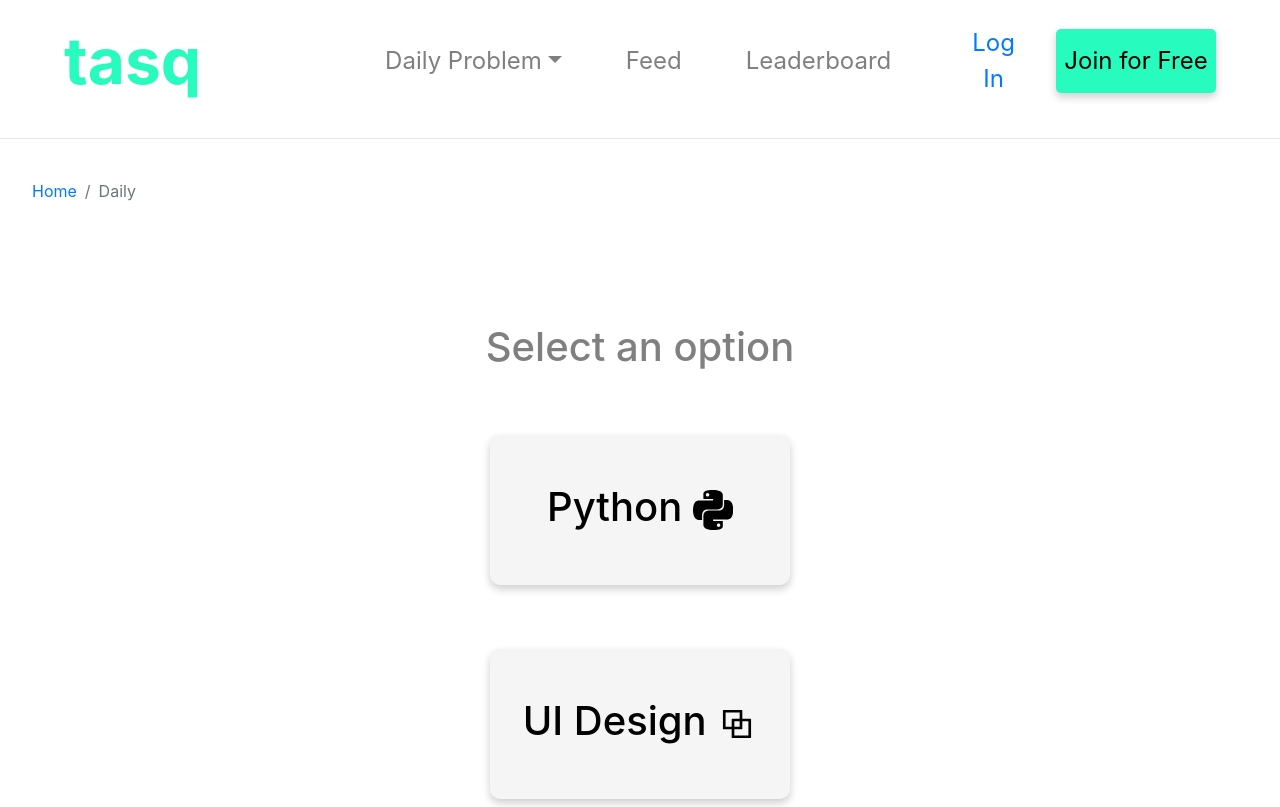
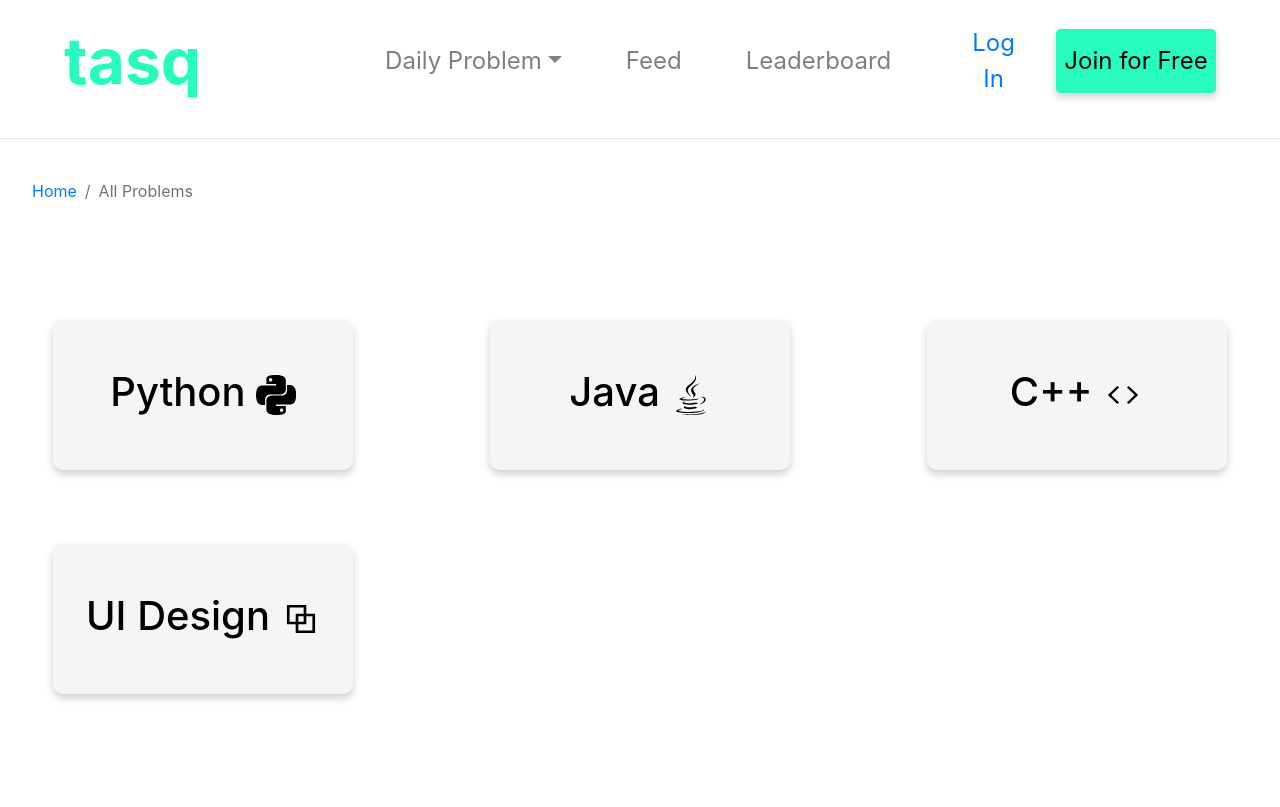
Before and after one commit to applied-project-2020/zoosh, a React (Create React App) app: page /daily in a window 1280 px wide. Built offline with nearby package versions, Linux system fonts and the light colour scheme.

Commit message:
Snackbar copy to clipboard / New Languages / Styling changes

```diff
--- a/src/App.css
+++ b/src/App.css
@@ -13,8 +13,6 @@
 }
 
 @import url('https://fonts.googleapis.com/css2?family=Roboto&display=swap');
-
-
 @media (prefers-reduced-motion: no-preference) {
   .App-logo {
     animation: App-logo-spin infinite 20s linear;
@@ -60,8 +58,8 @@
 .links{
   margin-left: 3rem;
   font-size: 1.5rem;
+}
 
-}
 
 .sign-up-link{
   font-size: 1.5rem;
@@ -75,6 +73,18 @@
 .links-sub-python:hover{
   /* color: #27FBBE !important; */
   background:#CEECF5 !important;
+  transition: 0.5s;
+}
+
+.links-sub-java:hover{
+  /* color: #27FBBE !important; */
+  background:#F7BE81 !important;
+  transition: 0.5s;
+}
+
+.links-sub-C:hover{
+  /* color: #27FBBE !important; */
+  background:#659bd3 !important;
   transition: 0.5s;
 }
 
@@ -137,15 +147,12 @@
   background-color: #27FBBE;
   outline: none;
   box-shadow: 0px 4px 8px 0px rgba(0,0,0,0.2);
+  transition: 0.3s;
 }
 
 .btn-profile:hover{
   background-color: gray;
   color: white;
-}
-
-.hr-nav{
-
 }
 
 .breadcrumb{
@@ -323,6 +330,41 @@
   margin-bottom: 100px;
 }
 
+#ab{
+  width: 100%;
+  height:90px;
+  padding-right: 800px;
+  display: inline-block;
+}
+#ba{
+  display: inline-block;
+  height: 90px;
+  width: 60%;
+  padding-left: 60px;
+  margin-bottom: 100px;
+  display: table;
+}
+
+/* #nav-dropdown{
+  display: inline-block;
+  width: 1000px !important;
+} */
+
+.column {
+  float: left;
+  width: 33.33%;
+  padding: 5px;
+  display: inline-block;
+
+}
+
+/* Clearfix (clear floats) */
+.row::after {
+  content: "";
+  clear: both;
+  display: table;
+}
+
 .img1{
   margin-top: 5rem;
   width: 800px;
@@ -333,21 +375,27 @@
   margin-left: 38rem;
   width: 130px;
   height: 50px;
-  border-radius: 25px;
   border-style: solid;
-  border-color: #512CB0;
-  background: #512CB0;
-  color: white;
+  color: #2196f3;
+  border-color: #2196f3;
   outline: none !important;
   cursor: pointer;
   box-shadow: 0px 4px 8px 0px rgba(0,0,0,0.2);
   font-weight: 500;
+  position: relative;
+  background: transparent;
+  display: inline-block;
+  text-decoration: none;
+  border: 1px solid;
+  border-radius: 4px;
+  margin-right: 20px;
+  transition: 0.3s;
 }
 
 .get-started-btn:hover{
-  background: gray;
-  color: black;
-  border-color: gray;
+  background:  #512CB0;
+  color: #fff;
+  border-color:  #512CB0;
   font-weight: 500;
 }
 
@@ -563,3 +611,14 @@
     font-size: 20px;
   }
 }
+
+#popover-basic{
+  background-color: white !important;
+  box-shadow: 0px 4px 8px 0px rgba(0,0,0,0.2);
+}
+
+
+.popover-content{
+  font-size: large;
+  color:#2E2E2E !important;
+}
--- a/src/App.js
+++ b/src/App.js
@@ -3,13 +3,14 @@
 import {
   BrowserRouter as Router,
   Switch,
-  Link,
   Route,
 } from "react-router-dom";
 import Login from './components/Login.js';
 import Register from './components/Register.js';
 import Feed from './components/Feed';
 import Daily from './components/Daily';
+import Java from './components/Tasks/Java';
+import Cpp from './components/Tasks/Cpp';
 import Leaderboard from './components/Leaderboard';
 import Facebook from './components/Facebook';
 import Home from './components/Home.js';
@@ -20,10 +21,10 @@
 import Badge from 'react-bootstrap/Badge'
 import {SiPython} from 'react-icons/si'
 import {AiOutlineBlock} from 'react-icons/ai'
-
+import {FaJava} from 'react-icons/fa'
+import {IoIosCode} from 'react-icons/io'
 
 function App() {
-
   return (
     <>
     <div className="App">
@@ -32,20 +33,18 @@
         <Navbar.Brand className="tasq" href="/">tasq</Navbar.Brand>
         <Nav className="mr-auto">
         <NavDropdown style={{"color" : "#27FBBE"}} className="links" title="Daily Problem" id="nav-dropdown">
-          <NavDropdown.Item className="links-sub-python" eventKey="4.1" href="/python"><br/><SiPython/> <b>Python</b> <Badge className="new-badge" variant="primary"> New</Badge><br/><p>Start learning Python today!</p><br/></NavDropdown.Item>
-          <NavDropdown.Item className="links-sub-ui" eventKey="4.2" href="/dailydesign"><br/><AiOutlineBlock/> <b>UI</b> <Badge className="new-badge" variant="secondary"> New</Badge><br/><p>Start improving your UI design today!</p><br/></NavDropdown.Item>
+          <NavDropdown.Item className="links-sub-python" eventKey="4.1" href="/python"><br/><SiPython/> <b>Python</b> <Badge className="new-badge" variant="primary"> New</Badge><br/><p>Start learning Python today.</p><br/></NavDropdown.Item>
+          <NavDropdown.Item className="links-sub-java" eventKey="4.2" href="/java"><br/><FaJava/> <b>Java</b> <Badge className="new-badge" variant="secondary"> New</Badge><br/><p>Start learning Java today.</p><br/></NavDropdown.Item>
+          <NavDropdown.Item className="links-sub-C" eventKey="4.2" href="/cpp"><br/><IoIosCode/> <b>C++</b> <Badge className="new-badge" variant="secondary"> New</Badge><br/><p>Start learning C++ today.</p><br/></NavDropdown.Item>
+          <NavDropdown.Item className="links-sub-ui" eventKey="4.2" href="/dailydesign"><br/><AiOutlineBlock/> <b>UI</b> <Badge className="new-badge" variant="secondary"> New</Badge><br/><p>Start improving your UI design today.</p><br/></NavDropdown.Item>
           <NavDropdown.Divider />
           <NavDropdown.Item className="links-sub" eventKey="4.4" href="/daily">See All</NavDropdown.Item>
         </NavDropdown>
         <Nav.Link className="links" href="/feed">Feed</Nav.Link>
         <Nav.Link className="links" href="/leaderboard">Leaderboard</Nav.Link>
-        {/* <Nav.Link href="#pricing">Pricing</Nav.Link> */}
       </Nav>
         <Navbar.Toggle />
         <Navbar.Collapse className="justify-content-end">
-          {/* <Navbar.Text>
-            Signed in as: <a href="#login">Mark Otto</a>
-          </Navbar.Text> */}
         <Nav.Link className="links" href="/login">Log In</Nav.Link>
         <Nav.Link className="sign-up-link" href="/register"> <button className="btn-profile">Join for Free</button></Nav.Link>
         </Navbar.Collapse>
@@ -55,6 +54,12 @@
         <Switch>
           <Route path="/register">
             <Register />
+          </Route>
+          <Route path="/java">
+            <Java/>
+          </Route>
+          <Route path="/cpp">
+            <Cpp/>
           </Route>
           <Route path="/feed">
             <Feed />
--- /dev/null
+++ b/src/components/Copy.js
@@ -0,0 +1,45 @@
+import React from 'react';
+import '../App.css';
+import Snackbar from '@material-ui/core/Snackbar';
+import IconButton from '@material-ui/core/IconButton';
+import { FiCopy } from 'react-icons/fi';
+import { TiTick } from 'react-icons/ti';
+
+export default function Copy() {
+  const [open, setOpen] = React.useState(false);
+
+  const handleClick = () => {
+    setOpen(true);
+  };
+
+  const handleClose = (event, reason) => {
+    if (reason === 'clickaway') {
+      return;
+    }
+
+    setOpen(false);
+  };
+
+  return (
+    <div>
+      <button className="btn-copy" onClick={handleClick}>Copy <FiCopy/></button>
+      <Snackbar
+        anchorOrigin={{
+          vertical: 'bottom',
+          horizontal: 'left',
+        }}
+        open={open}
+        autoHideDuration={6000}
+        onClose={handleClose}
+        message="Copied to Clipboard"
+        action={
+          <React.Fragment>
+            <TiTick/>
+            <IconButton size="small" aria-label="close" color="inherit" onClick={handleClose}>
+            </IconButton>
+          </React.Fragment>
+        }
+      />
+    </div>
+  );
+}
--- a/src/components/Daily.js
+++ b/src/components/Daily.js
@@ -4,6 +4,9 @@
 import {SiPython} from 'react-icons/si'
 import {AiOutlineBlock} from 'react-icons/ai'
 import Breadcrumb from 'react-bootstrap/Breadcrumb'
+import Badge from 'react-bootstrap/Badge'
+import {FaJava} from 'react-icons/fa'
+import {IoIosCode} from 'react-icons/io'
 
 function Daily() {
   return (
@@ -11,9 +14,42 @@
     <>
       <Breadcrumb className="breadcrumb">
               <Breadcrumb.Item href="\">Home</Breadcrumb.Item>
-              <Breadcrumb.Item active>Daily</Breadcrumb.Item>
+              <Breadcrumb.Item active>All Problems</Breadcrumb.Item>
       </Breadcrumb>
-      <div className="container-options">
+
+      {/* <div className="container-options">
+        <h1 className="head-selection">Select an option</h1>
+        <Nav.Link href="/python"><div className="python-card">
+          <h1>Python <SiPython/></h1>
+      </div></Nav.Link> */}
+
+      <div class="row">
+        <div class="column">
+        <Nav.Link href="/python"><div className="python-card">
+          <h1>Python <SiPython/></h1>
+        </div></Nav.Link>
+        </div>
+        <div class="column">
+        <Nav.Link href="/java"><div className="python-card">
+          <h1>Java <FaJava/></h1>
+        </div></Nav.Link>
+        </div>
+        <div class="column">
+        <Nav.Link href="/cpp"><div className="python-card">
+          <h1>C++ <IoIosCode/></h1>
+        </div></Nav.Link>
+        </div>
+      </div>
+
+      <div class="row">
+        <div class="column">
+        <Nav.Link href="/dailydesign"><div className="python-card">
+          <h1>UI Design <AiOutlineBlock/></h1>
+        </div></Nav.Link>
+        </div>
+      </div>
+
+      {/* <div className="container-options">
         <h1 className="head-selection">Select an option</h1>
         <Nav.Link href="/python"><div className="python-card">
           <h1>Python <SiPython/></h1>
@@ -34,7 +70,7 @@
           <Nav.Link href="/dailydesign"><div className="python-card">
             <h1>UI Design <AiOutlineBlock/></h1>
           </div></Nav.Link>
-      </div>
+      </div> */}
     </>
   );
 }
--- a/src/components/Login.js
+++ b/src/components/Login.js
@@ -129,6 +129,7 @@
                 {/* <FaFacebookF/> */}
                 {/* </button> */}
                 <div className="spacing"></div>
+                <button className="google-login">Login with Google <Facebook className="fb-login"/></button>
                 <Facebook/>
                 <button className="google-login">Login with Google <FcGoogle /></button>
 
--- /dev/null
+++ b/src/components/Tasks/Cpp.js
@@ -0,0 +1,19 @@
+import React from 'react';
+import '../../App.css';
+import Copy from '../Copy';
+import Breadcrumb from 'react-bootstrap/Breadcrumb'
+
+export default function Cpp() {
+  return (
+    <div>
+        <Breadcrumb className="breadcrumb">
+              <Breadcrumb.Item href="\">Home</Breadcrumb.Item>
+              <Breadcrumb.Item href="\daily">
+                All Problems
+              </Breadcrumb.Item>
+              <Breadcrumb.Item active>C++</Breadcrumb.Item>
+        </Breadcrumb>
+        <Copy/>
+    </div>
+  );
+}
--- a/src/components/Tasks/DailyUi.js
+++ b/src/components/Tasks/DailyUi.js
@@ -1,10 +1,10 @@
 import React from 'react';
 import '../../App.css';
-import DesignData from '../../data/design.json'
 import { FiCopy } from 'react-icons/fi';
 import { getParameters } from "codesandbox/lib/api/define";
 import axios from 'axios';
 import Breadcrumb from 'react-bootstrap/Breadcrumb'
+import Copy from '../Copy'
 
 class DailyUi extends React.Component {
 
@@ -80,7 +80,7 @@
               </div>
             ))}
             <button className="btn-sandbox" onClick={this.onSubmit}>Create in Sandbox</button>
-            <button className="btn-copy">Copy <FiCopy/></button>
+            <Copy/>
             </div>
         </>
       );
--- /dev/null
+++ b/src/components/Tasks/Java.js
@@ -0,0 +1,19 @@
+import React from 'react';
+import '../../App.css';
+import Copy from '../Copy';
+import Breadcrumb from 'react-bootstrap/Breadcrumb'
+
+export default function Java() {
+  return (
+    <div>
+        <Breadcrumb className="breadcrumb">
+              <Breadcrumb.Item href="\">Home</Breadcrumb.Item>
+              <Breadcrumb.Item href="\daily">
+                All Problems
+              </Breadcrumb.Item>
+              <Breadcrumb.Item active>Java</Breadcrumb.Item>
+        </Breadcrumb>
+        <Copy/>
+    </div>
+  );
+}
--- a/src/components/Tasks/Python.js
+++ b/src/components/Tasks/Python.js
@@ -5,6 +5,7 @@
 import { getParameters } from "codesandbox/lib/api/define";
 import axios from 'axios';
 import Breadcrumb from 'react-bootstrap/Breadcrumb'
+import Copy from '../Copy'
 
 class DailyUi extends React.Component {
 
@@ -80,7 +81,8 @@
             </div>
             ))}
             <button className="btn-sandbox" onClick={this.onSubmit}>Create in Sandbox</button>
-            <button className="btn-copy">Copy <FiCopy/></button>
+            {/* <button className="btn-copy">Copy <FiCopy/></button> */}
+            <Copy/>
             </div>
         </>
       );
```
Also changed, not shown: src/components/Home.js (+14 -7 lines).
